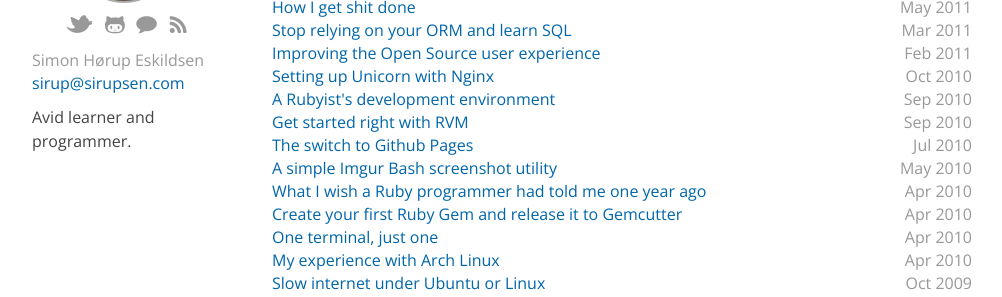
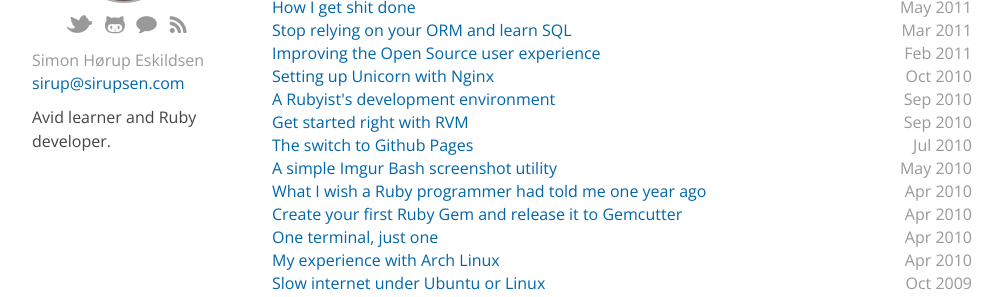
Before and after one commit to igor47/blog, a Jekyll site: the page built from index.html, in a window 1280 px wide. Shown: the part 121-418 px from the top of the page, without its empty margins (138-1140 px from the left). Built offline with Jekyll 4.4.1, drawn with Linux system fonts in a browser that asks for light colours; some of the changed lines change nothing that is shown.

Commit message:
Fix description

```diff
--- a/_layouts/default.html
+++ b/_layouts/default.html
@@ -1,4 +1,4 @@
-{% assign description = "Avid learner and programmer." %}
+{% assign description = "Avid learner and Ruby developer." %}
 <!doctype html>
 <!--[if lt IE 7 ]><html class="ie ie6" lang="en"> <![endif]-->
 <!--[if IE 7 ]><html class="ie ie7" lang="en"> <![endif]-->
```
